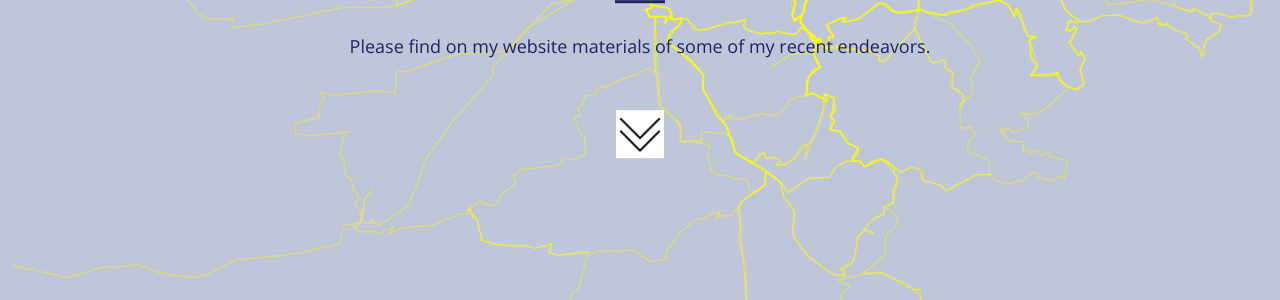
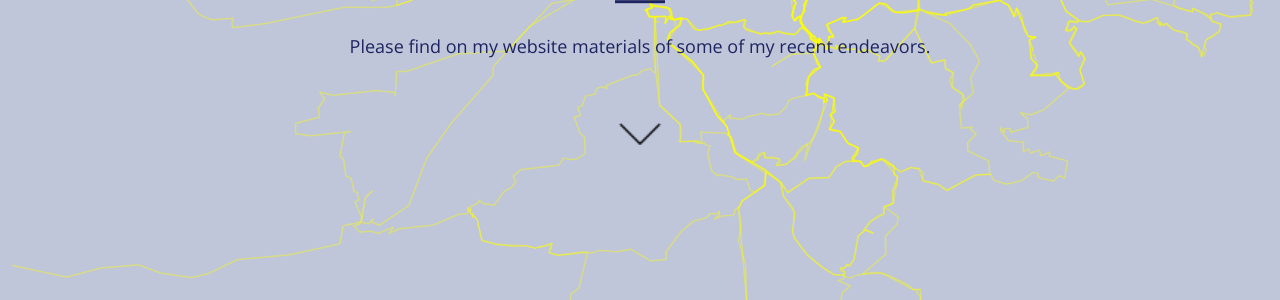
Before and after one commit to luccalino/luccalino.github.io, a Jekyll site: the page built from index.html, in a window 1280 px wide. Shown: the part 447-747 px from the top of the page. Built offline with Jekyll 4.4.1, drawn with Linux system fonts in a browser that asks for light colours; nearby versions of some CDN libraries.

Commit message:
Update header.html

```diff
--- a/_includes/header.html
+++ b/_includes/header.html
@@ -77,7 +77,7 @@
 
             <p></p>
 
-            <img src="img/icons8-double-down.gif" alt="Scroll" style="width:48px;height:48px;">
+            <img src="img/icons8-expand-arrow-32.png" alt="Scroll" style="width:48px;height:48px;">
 
         </div>
     </div>
```
